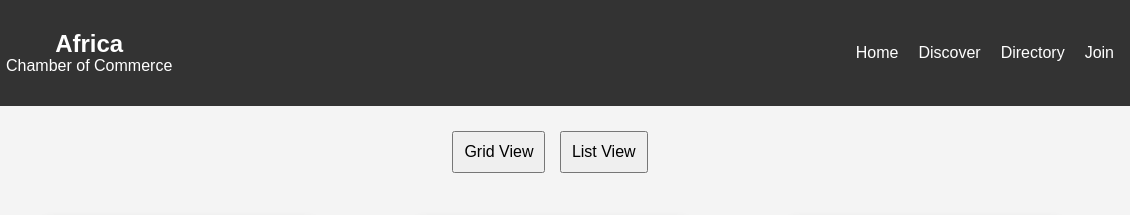
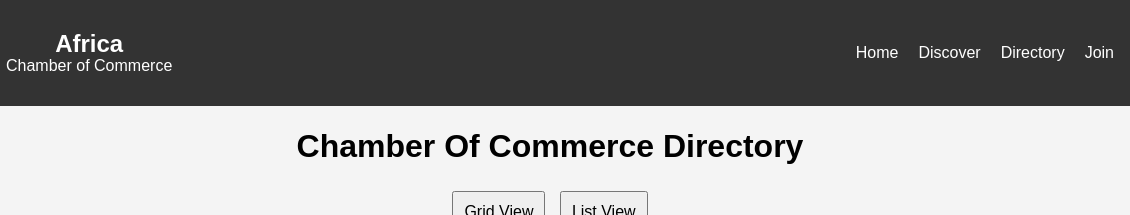
Before and after one commit to Uchenna77-dev/wdd231, a plain HTML site: page chamber/directory.html in a window 1280 px wide. Shown: the top 215 px of the page, 90-1220 px from the left. Drawn offline with nearby package versions, Linux system fonts and the light colour scheme.

Commit message:
fixed H1 issue

```diff
--- a/chamber/directory.html
+++ b/chamber/directory.html
@@ -5,8 +5,8 @@
         <meta name="viewport" content="width=device-width,initial-scale=1.0">
         <meta property="og:title" content="Chamber of Commerce Directory Page">
         <meta property="og:type" content="website">
-        <meta property="og:image" content="images/favicon.png">
-        <meta property="og:url" content="https://yourwebsite.com/directory.html">
+        <meta property="og:image" content="/chamber/images/favicon.png">
+        <meta property="og:url" content="https://uchenna77-dev.github.io/wdd231/chamber/directory.html">
         <title>Chamber Of Commerce Directory Page</title>
         <meta name="description" content="This site is a Chamber of Commerce directory page.">
         <meta name="author" content="Uchenna Onuorah">
@@ -41,6 +41,7 @@
             </div>
         </header>
         <main>
+            <h1>Chamber Of Commerce Directory</h1>
             <section class="view-toggle">
                 <button id="grid-view">Grid View</button>
                 <button id="list-view">List View</button>
--- a/chamber/styles/directory.css
+++ b/chamber/styles/directory.css
@@ -59,6 +59,10 @@ nav a:hover {
 }
 .icon-container {
     margin-left: 10px;
+}
+h1 {
+    text-align: center;
+    font-size: 2rem;
 }
 .icon-container img {
     width: 40px;
```
